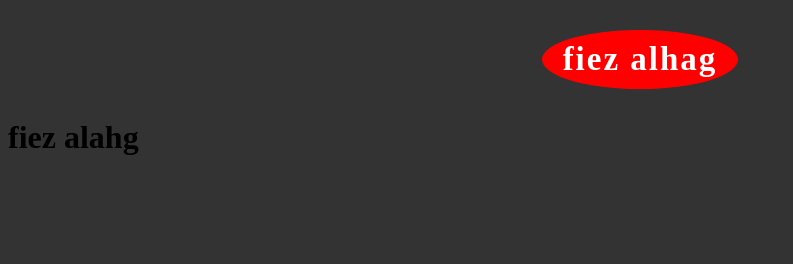
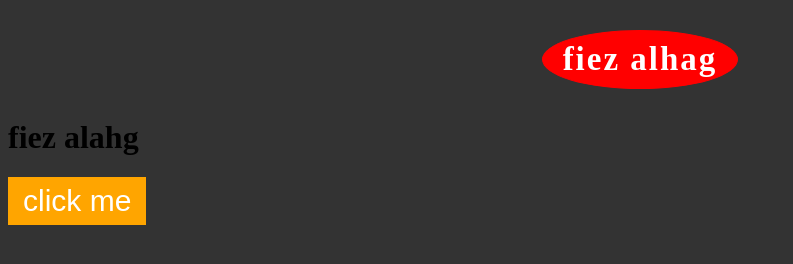
Before and after one commit to FiezAlhag/myProject, a plain HTML site: page index.html in a window 1280 px wide. Shown: the whole page, without its empty margins (0-793 px from the left). Drawn offline with Linux system fonts and the light colour scheme.

Commit message:
update button

```diff
--- a/app.js
+++ b/app.js
@@ -7,7 +7,7 @@ function addd (x,y){
 }
 
 
-let x =10 ,y=9;
+let x =99 ,y=9;
 let fiez =addd(x,y)
 console.log(fiez);
 alert("fiez alhahg")
--- a/index.html
+++ b/index.html
@@ -10,5 +10,6 @@
     <p>fiez alhag</p>
     <script src="app.js"></script>
     <h1>fiez alahg</h1>
+    <button>click me </button>
 </body>
 </html>
--- a/style.css
+++ b/style.css
@@ -14,4 +14,17 @@ p{
 }
 body{
     background-color: #333;
+
 }
+button{
+    background-color: orange;
+    color: black;
+    padding: 7px 15px ;
+    font-size: 30px;
+    outline: none;
+    border: none;
+    color: white;
+    text-align: center;
+    width: fit-content;
+
+}
```
